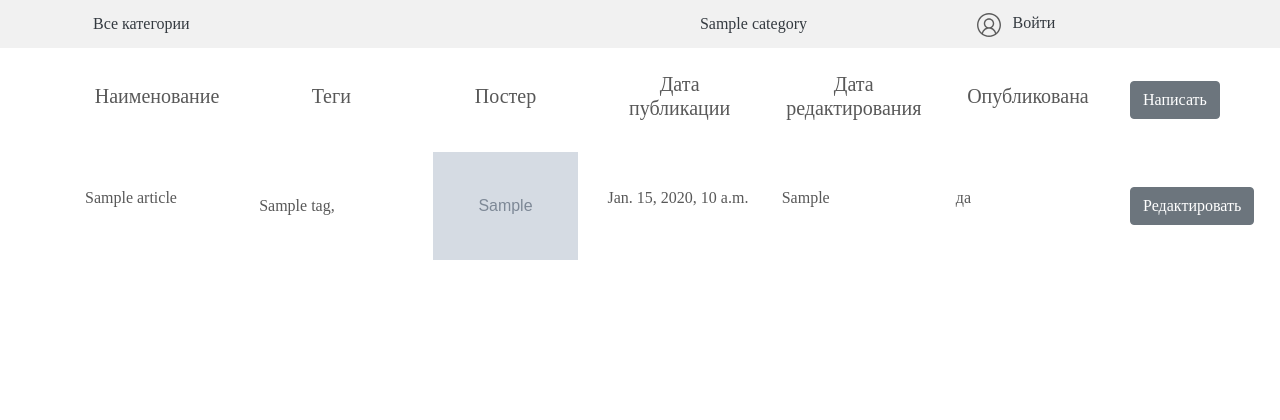
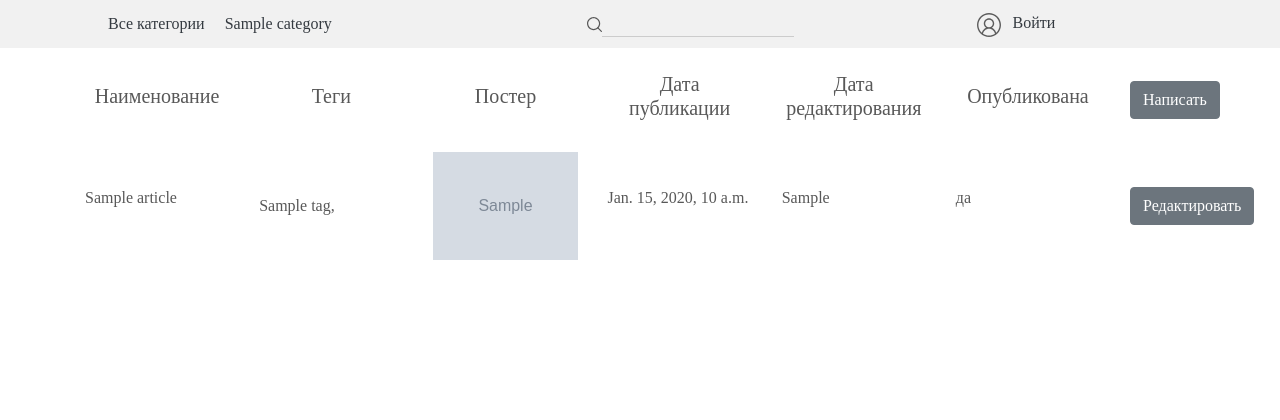
Before and after one commit to amkolotov/blog-django, a Django app: template blog/templates/account_app/my_articles.html in a window 1280 px wide. Shown: the top 420 px of the page. Run offline with Django 3.2, Linux system fonts and the light colour scheme; the template is opened without the code that fills it: most values are stand-ins (such as "Sample title", 1, 10 or a date in 2020); grey boxes marked "Sample" are stand-in pictures; some libraries are stand-ins or nearby versions.

Commit message:
search completed

```diff
--- a/blog/main_app/urls.py
+++ b/blog/main_app/urls.py
@@ -1,6 +1,6 @@
 from django.urls import path
 
-from .views import ArticleListView, IndexView, TagArticleListView, ArticleDetailView
+from .views import ArticleListView, IndexView, TagArticleListView, ArticleDetailView, SearchView
 
 app_name = 'main_app'
 
@@ -11,4 +11,6 @@ urlpatterns = [
     path('tag/<int:pk>/', TagArticleListView.as_view(), name='tag_articles'),
     path('tag/<int:pk>/page/<int:page>/', TagArticleListView.as_view(), name='page_tag'),
     path('article/<int:pk>/', ArticleDetailView.as_view(), name='article'),
+    path('search/', SearchView.as_view(), name='search'),
+
 ]
--- a/blog/static/css/style.css
+++ b/blog/static/css/style.css
@@ -31,6 +31,25 @@ img {
 .menu {
     height: 48px;
     background: #F1F1F1;
+}
+
+.search input {
+      font-size: 1rem;
+      display: block;
+      width: 90%;
+      border: none;
+      border-bottom: 1px solid #ccc;
+      background: #F1F1F1;
+      padding-left: 5px;
+}
+
+.search input:focus {
+      outline: none;
+}
+
+.search img {
+    width: 15px;
+    heigt: 15px;
 }
 
 .ava {
--- a/blog/templates/includes/inc_navbar.html
+++ b/blog/templates/includes/inc_navbar.html
@@ -6,10 +6,19 @@
         <div class="container h-100">
             <div class="row h-100">
                 <div class="col-8 m-auto d-flex justify-content-between">
+                    <div class="col-8 mx-0">
                     <a class="p-2 text-dark" href="{% url 'main_app:articles' 0 %}">Все категории</a>
                     {% for category in categories %}
                     <a class="p-2 text-dark" href="{% url 'main_app:articles' category.pk %}">{{ category.name }}</a>
                     {% endfor %}
+                    </div>
+                    <div class="col-4 search">
+
+                        <form action="{% url 'main_app:search' %}" class="form-inline">
+                            <img src="{% static 'img/search.svg' %}" alt="search">
+                            <input type="text" name="search">
+                        </form>
+                    </div>
 
                     {% if user.is_superuser %}
                     <a class="p-2 text-dark" href="{% url 'admin:index' %}">Админка</a>
```
Also changed, not shown: blog/main_app/views.py (+20 -1 lines), blog/static/img/search.svg (added), 1 other file.
